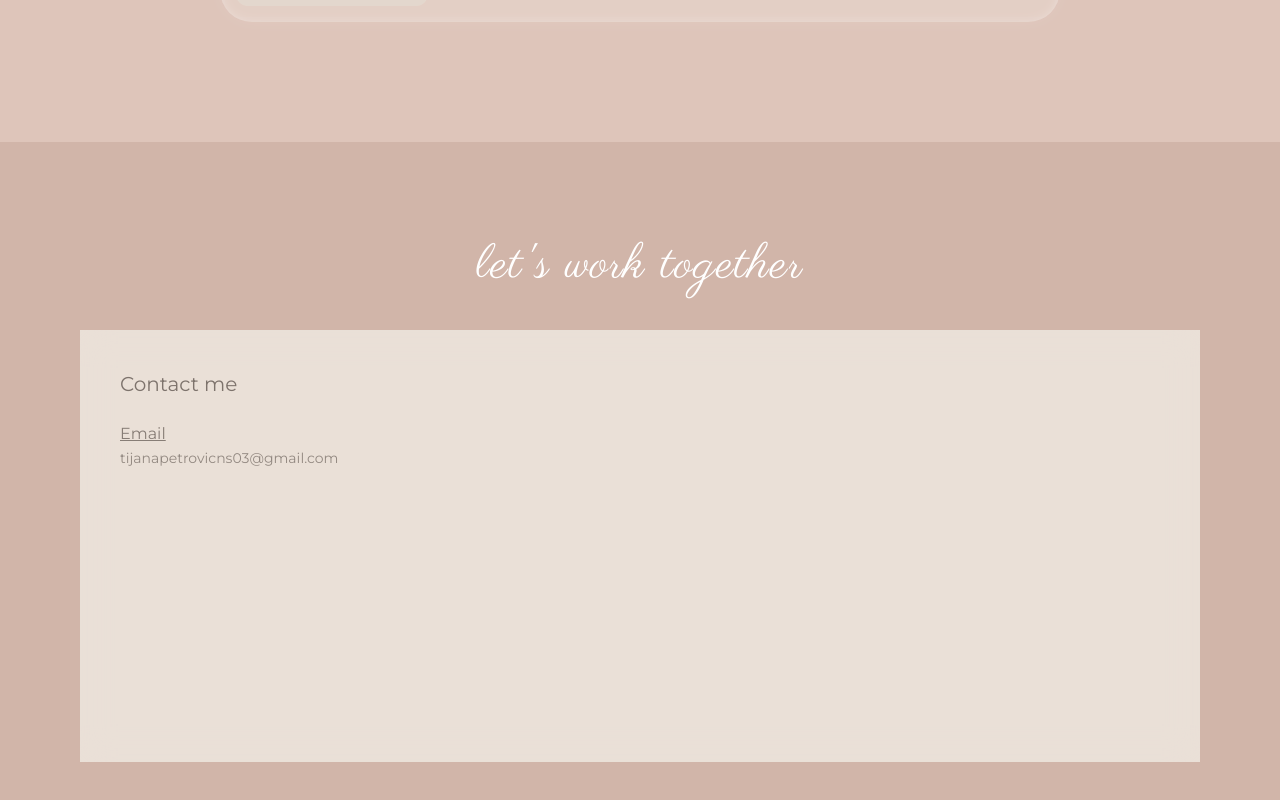
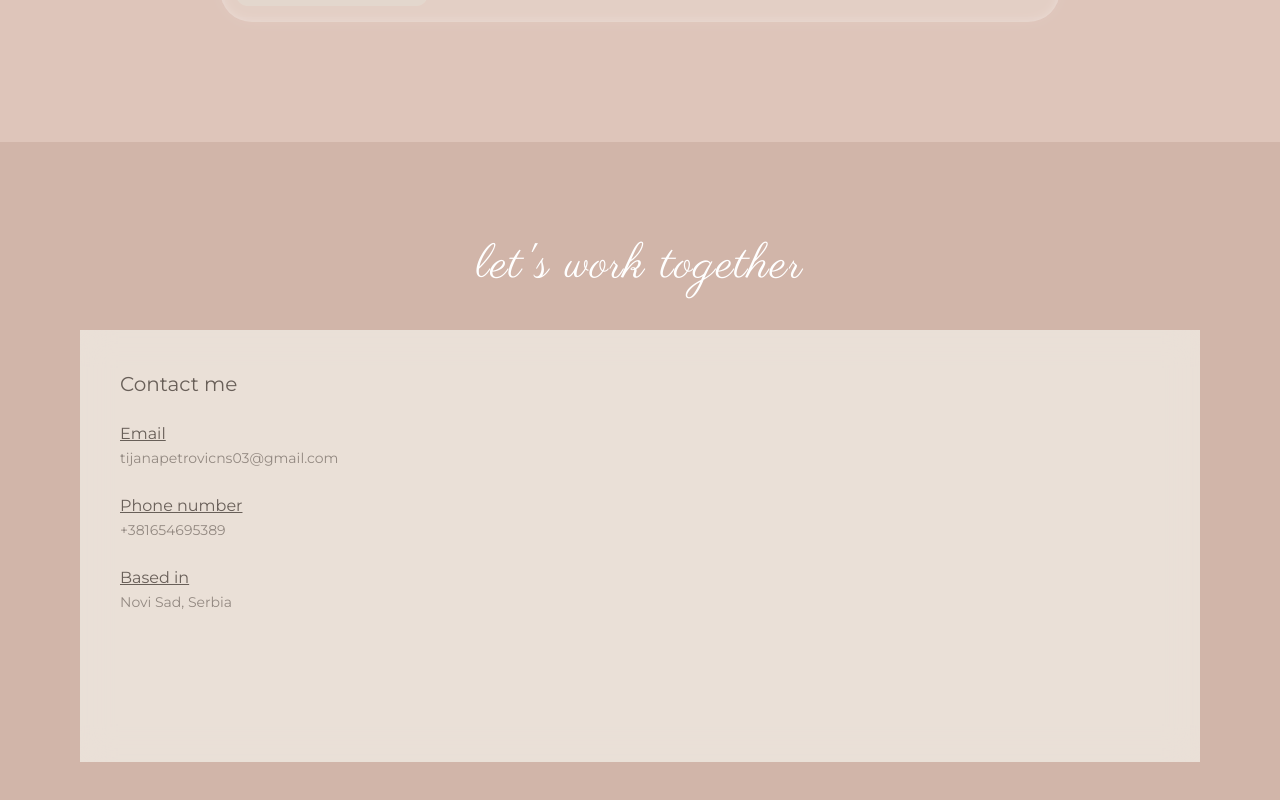
Before and after one commit to tijanicica/portfolio, a React (Vite) app: page / in a window 1280 px wide. Shown: the part 3654-4454 px from the top of the page. Built offline with nearby package versions, Linux system fonts and the light colour scheme; a web font is replaced by a local one.

Commit message:
finished first part of contact page

```diff
--- a/src/pages/ContactPage.jsx
+++ b/src/pages/ContactPage.jsx
@@ -24,18 +24,42 @@ const ContactPage = () => {
 
                 <div className="flex flex-row items-start justify-start bg-[#ede5dd] opacity-90  backdrop-blur-lg flex-grow mt-10 mb-20 ml-10 mr-10 p-10 z-10 " style={{ fontFamily: "Montserrat" }}>
                     <div>
-                        <h1 className="text-[#736b66] text-xl " >Contact me</h1>
+                        <h1 className="text-[#5c5550] text-xl " >Contact me</h1>
                         <br/>
 
-                        <h2 className="text-[#736b66] text-l opacity-90 underline" >Email
+                        <h2 className="text-[#5c5550] text-l  underline" >Email
                         </h2>
 
-                        <a title="Copy address" className="text-[#736b66] text-sm opacity-80 cursor-pointer " onClick={() => {
+                        <a title="Copy address" className="text-[#736b66] text-sm opacity-80 cursor-pointer hover:text-[#b9aba9] " onClick={() => {
                             navigator.clipboard.writeText("tijanapetrovicns03@gmail.com");
                             toast.success("Email copied to clipboard!", {
                                 icon: false,
                             })
                         }}>tijanapetrovicns03@gmail.com</a>
+
+                        <br/>
+                        <br/>
+
+                        <h2 className="text-[#5c5550] text-l  underline" >Phone number
+                        </h2>
+
+
+                        <a title="Copy number" className="text-[#736b66] text-sm opacity-80 cursor-pointer hover:text-[#b9aba9] " onClick={() => {
+                            navigator.clipboard.writeText("tijanapetrovicns03@gmail.com");
+                            toast.success("Number copied to clipboard!", {
+                                icon: false,
+                            })
+                        }}>+381654695389</a>
+
+                        <br/>
+                        <br/>
+
+                        <h2 className="text-[#5c5550] text-l  underline" >Based in
+                        </h2>
+
+
+                        <a href="https://www.google.com/maps/place/Novi+Sad/@45.2713329,19.6846336,11z/data=!3m1!4b1!4m6!3m5!1s0x475b10613de93455:0xb6f7d683724fe28!8m2!3d45.2396085!4d19.8227056!16zL20vMHN3d24?entry=ttu&g_ep=EgoyMDI1MDUxMy4xIKXMDSoASAFQAw%3D%3D" className="text-[#736b66] hover:text-[#b9aba9] text-sm opacity-80 cursor-pointer"
+                        >Novi Sad, Serbia</a>
 
 
 
```
